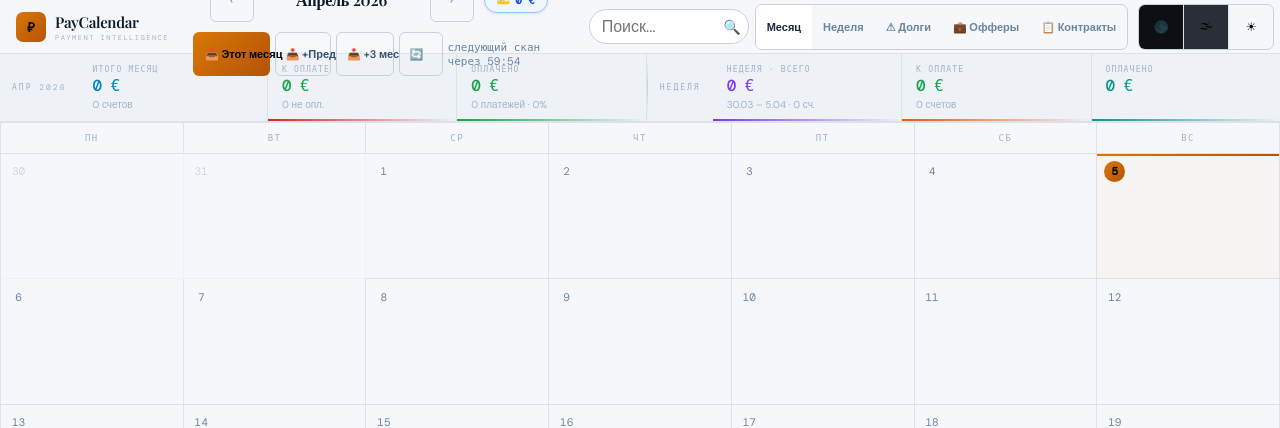
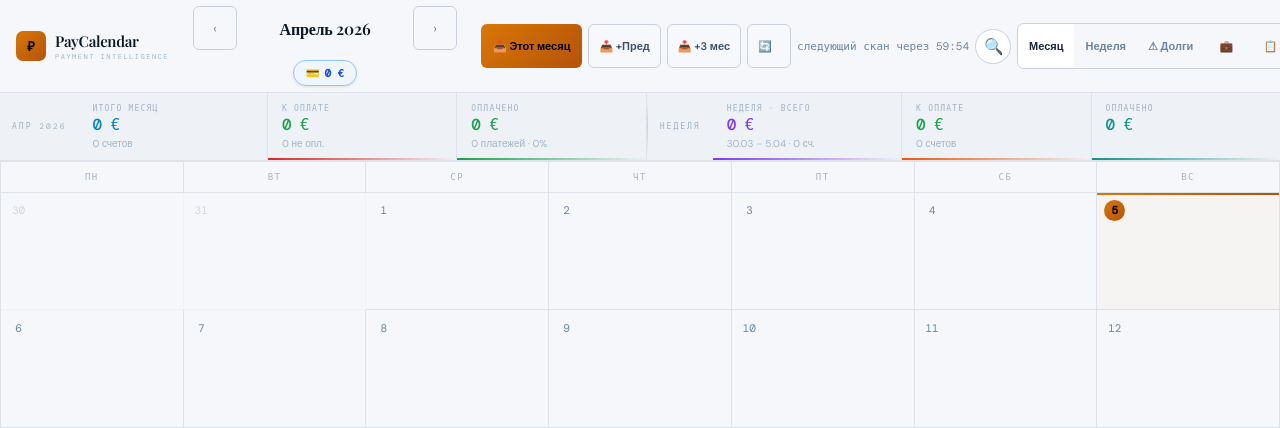
Before and after one commit to alexkitpl1/paycalendar, a Flask app: page / in a window 1280 px wide. Shown: the top 428 px of the page. Run offline with Flask 3, Linux system fonts and the light colour scheme; data that the repository does not hold is empty; parts of the project's set-up code (start-up, migrations or seed data) failed here and were passed over; some web fonts are replaced.

Commit message:
Стат-пиллы рядом с месяцем, topbar с авто-высотой
- Убрана фиксированная высота 54px → min-height:48px (пиллы не обрезаются)
- Topbar-center: только ‹ Месяц › + стат-пиллы (⚠🔥💳💼)
- Кнопки скана вернулись в topbar-right
- Поиск свёрнут в иконку 🔍 (раскрывается по клику)
- Вкладки видов: только иконки (⚠💼📋) для экономии места

Co-Authored-By: Claude Sonnet 4.6 <noreply@anthropic.com>

```diff
--- a/templates/index.html
+++ b/templates/index.html
@@ -278,11 +278,11 @@ body {
 
 /* ── Desktop topbar: single elegant row ───────────── */
 #topbar {
-  flex-shrink: 0; height: 54px;
+  flex-shrink: 0; min-height: 48px;
   display: flex; align-items: center; gap: 0;
   background: var(--topbar); border-bottom: 1px solid var(--border);
   backdrop-filter: blur(20px); z-index: 50;
-  padding: 0 16px;
+  padding: 6px 16px;
 }
 #tb-desktop {
   display: flex; align-items: center; gap: 8px; width: 100%; height: 100%;
@@ -492,22 +492,20 @@ body {
         <button class="nav-btn" onclick="nextP()">›</button>
       </div>
       <div id="sp-desktop" class="stat-pills-wrap"></div>
-      <div style="display:flex;gap:5px;align-items:center">
-        <button class="btn btn-gold"  id="scanThisBtn" onclick="scanSequential(1)" title="Сканировать письма за текущий месяц">📥 Этот месяц</button>
-        <button class="btn btn-glass" id="scan2Btn"    onclick="scanSequential(2)" title="Сканировать текущий + предыдущий месяц">📥 +Пред</button>
-        <button class="btn btn-glass" id="scan3Btn"    onclick="scanSequential(4)" title="Сканировать последние 4 месяца">📥 +3 мес</button>
-        <button class="btn btn-glass" id="refreshBtn"  onclick="doRefresh()"       title="Обновить список счетов из базы">🔄</button>
-        <span id="autoScanTimer" style="font-size:11px;color:var(--text3)"></span>
-      </div>
     </div>
     <div class="topbar-right">
-      <div style="position:relative;display:flex;align-items:center" id="topSearchWrap"><input id="topSearchInput" type="text" placeholder="Поиск..." autocomplete="off" style="width:160px;padding:6px 30px 6px 12px;border-radius:20px;border:1px solid var(--border2);background:var(--bg2);color:var(--text);font-size:13px;outline:none;transition:width .2s" oninput="liveSearch(this.value)" onfocus="this.style.width='220px'" onblur="if(!this.value)this.style.width='160px'" onkeydown="if(event.key==='Escape'){this.value='';liveSearch('');this.blur();}"><span style="position:absolute;right:8px;font-size:14px;color:var(--text3);pointer-events:none">🔍</span></div>
+      <button class="btn btn-gold"  id="scanThisBtn" onclick="scanSequential(1)" title="Сканировать письма за текущий месяц">📥 Этот месяц</button>
+      <button class="btn btn-glass" id="scan2Btn"    onclick="scanSequential(2)" title="Сканировать текущий + предыдущий месяц">📥 +Пред</button>
+      <button class="btn btn-glass" id="scan3Btn"    onclick="scanSequential(4)" title="Сканировать последние 4 месяца">📥 +3 мес</button>
+      <button class="btn btn-glass" id="refreshBtn"  onclick="doRefresh()"       title="Обновить список счетов из базы">🔄</button>
+      <span id="autoScanTimer" style="font-size:11px;color:var(--text3)"></span>
+      <div style="position:relative;display:flex;align-items:center" id="topSearchWrap"><input id="topSearchInput" type="text" placeholder="🔍" autocomplete="off" style="width:36px;padding:6px 8px;border-radius:20px;border:1px solid var(--border2);background:var(--bg2);color:var(--text);font-size:13px;outline:none;transition:width .2s;cursor:pointer" oninput="liveSearch(this.value)" onfocus="this.style.width='180px';this.placeholder='Поиск...'" onblur="if(!this.value){this.style.width='36px';this.placeholder='🔍'}" onkeydown="if(event.key==='Escape'){this.value='';liveSearch('');this.blur();}"></div>
       <div class="view-toggle">
-        <button class="vtab active" id="vt-m"  onclick="setView('month')"     title="Календарь по месяцам — все счета на дни оплаты">Месяц</button>
-        <button class="vtab"        id="vt-w"  onclick="setView('week')"      title="Неделя — счета на текущую неделю">Неделя</button>
-        <button class="vtab"        id="vt-o"  onclick="setView('overdue')"   title="Просроченные счета — все неоплаченные сверх срока">⚠ Долги</button>
-        <button class="vtab"        id="vt-of" onclick="setView('offers')"    title="Офферы и коммерческие предложения">💼 Офферы</button>
-        <button class="vtab" id="vt-ct"        onclick="setView('contracts')" title="Контракты и договоры — не отображаются в счетах">📋 Контракты</button>
+        <button class="vtab active" id="vt-m"  onclick="setView('month')">Месяц</button>
+        <button class="vtab"        id="vt-w"  onclick="setView('week')">Неделя</button>
+        <button class="vtab"        id="vt-o"  onclick="setView('overdue')">⚠</button>
+        <button class="vtab"        id="vt-of" onclick="setView('offers')">💼</button>
+        <button class="vtab" id="vt-ct"        onclick="setView('contracts')">📋</button>
       </div>
       <div class="theme-sw">
         <button class="th-btn th-dark" id="th-dark2" onclick="setTheme('dark')" title="Тёмная">🌑</button>
```
